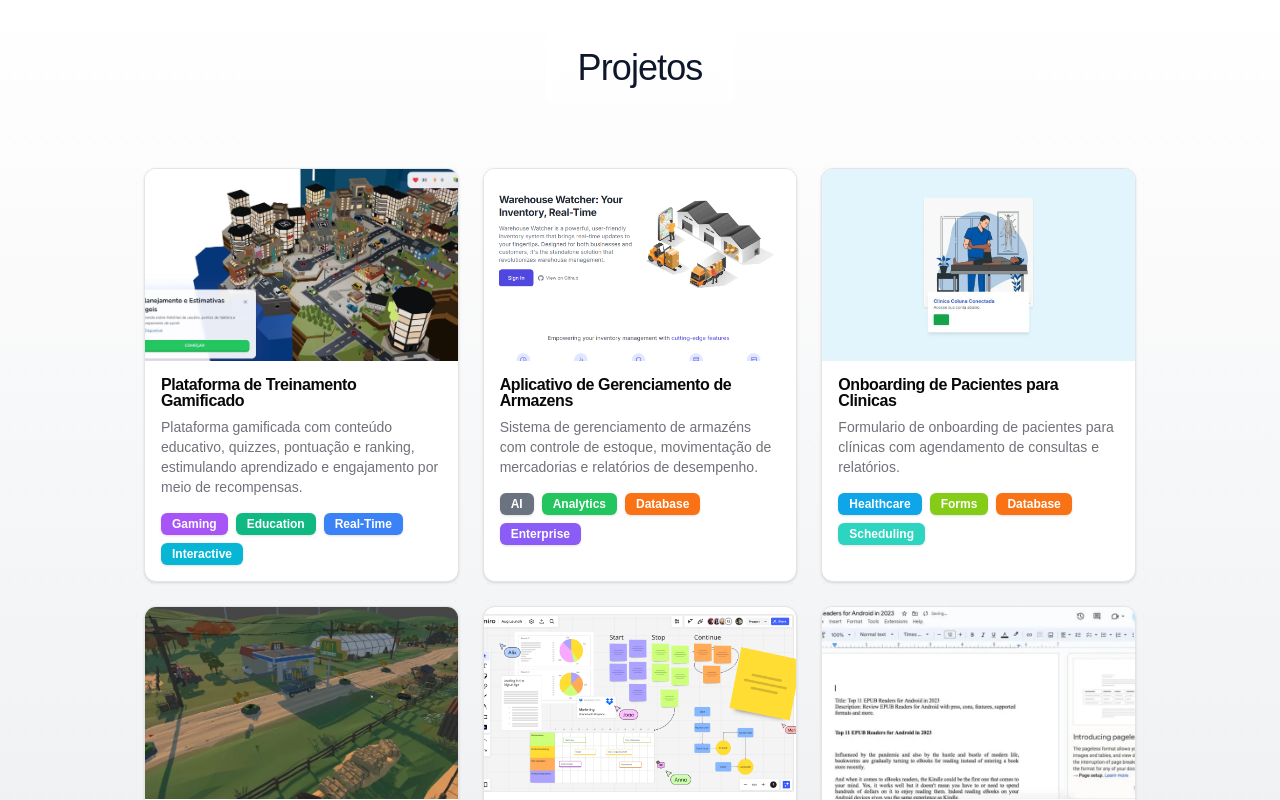
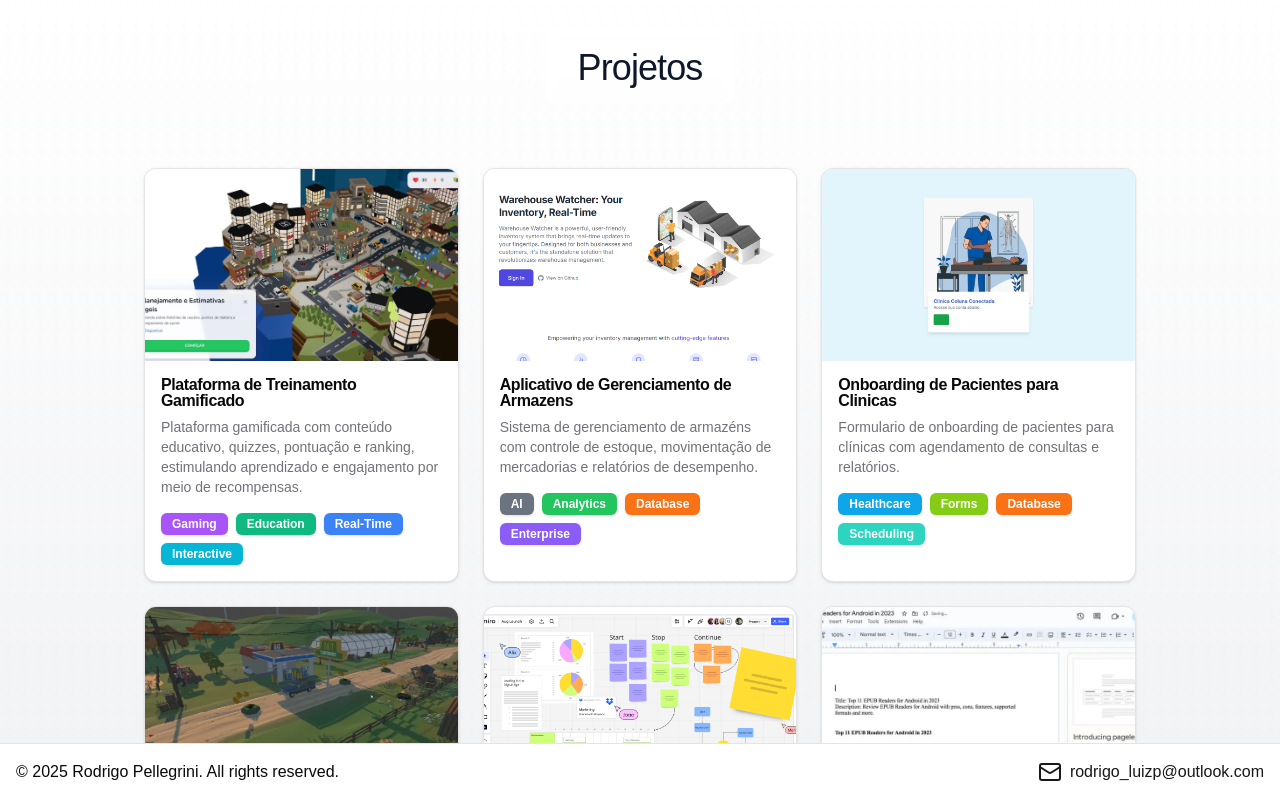
Before and after one commit to Patolord/showcase, a Next.js app: page / in a window 1280 px wide. Shown: the top 800 px of the page. Built offline with nearby package versions, Linux system fonts and the light colour scheme.

Commit message:
Refactor layout and footer components for improved styling and accessibility; update footer email contact

```diff
--- a/src/app/layout.tsx
+++ b/src/app/layout.tsx
@@ -61,7 +61,7 @@ export default function RootLayout({
   return (
     <html lang="en">
       <body
-        className={`${geistSans.variable} ${geistMono.variable} antialiased min-h-screen relative`}
+        className={`${geistSans.variable} ${geistMono.variable} antialiased min-h-screen flex flex-col relative`}
       >
         <div className="absolute inset-0 -z-10">
           <div className="relative h-full w-full">
--- a/src/components/footer.tsx
+++ b/src/components/footer.tsx
@@ -1,17 +1,22 @@
+import { MailIcon } from "lucide-react";
+
 export default function Footer() {
   return (
-    <footer className="bg-background border-t">
-      {/* <div className="container mx-auto px-4 py-6 text-center">
-        <p>&copy; {new Date().getFullYear()} Your Name. All rights reserved.</p>
-        <p className="mt-2">
+    <footer className="bg-background border-t mt-auto sticky bottom-0">
+      <div className="container mx-auto px-4 py-4 text-center flex items-center justify-between gap-10 ">
+        <p>
+          &copy; {new Date().getFullYear()} Rodrigo Pellegrini. All rights
+          reserved.
+        </p>
+        <p className="">
           <a
-            href="mailto:your.email@example.com"
-            className="text-primary hover:underline"
+            href="mailto:rodrigo_luizp@outlook.com"
+            className="text-primary hover:underline flex items-center gap-2"
           >
-            your.email@example.com
+            <MailIcon /> rodrigo_luizp@outlook.com
           </a>
         </p>
-      </div> */}
+      </div>
     </footer>
   );
 }
```
